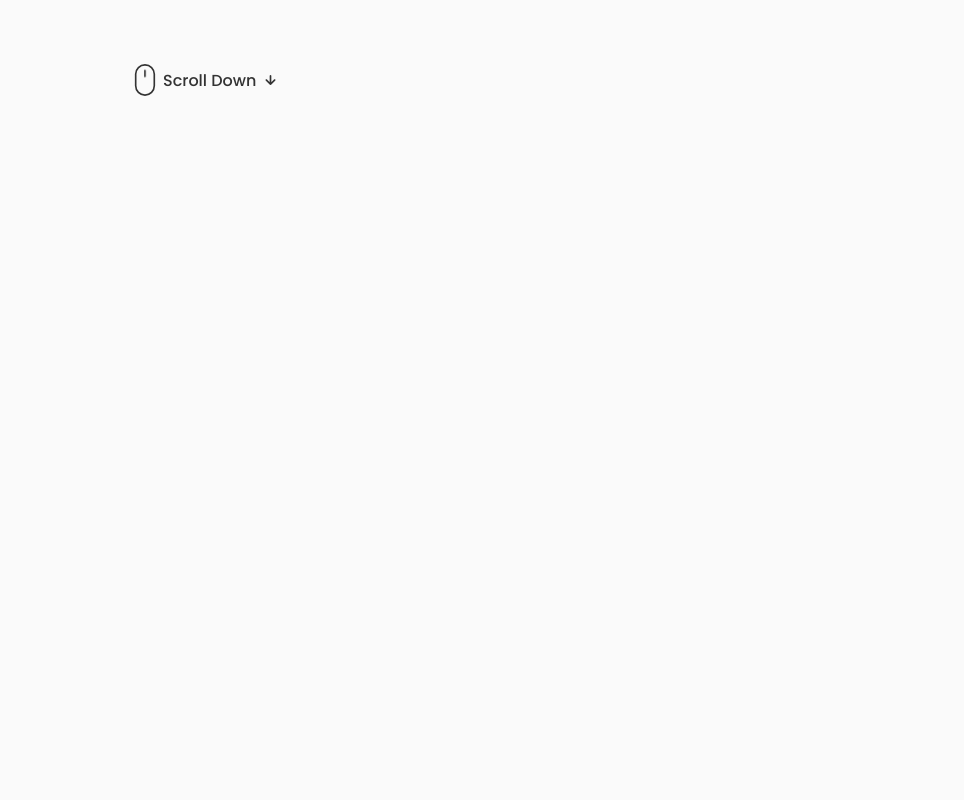
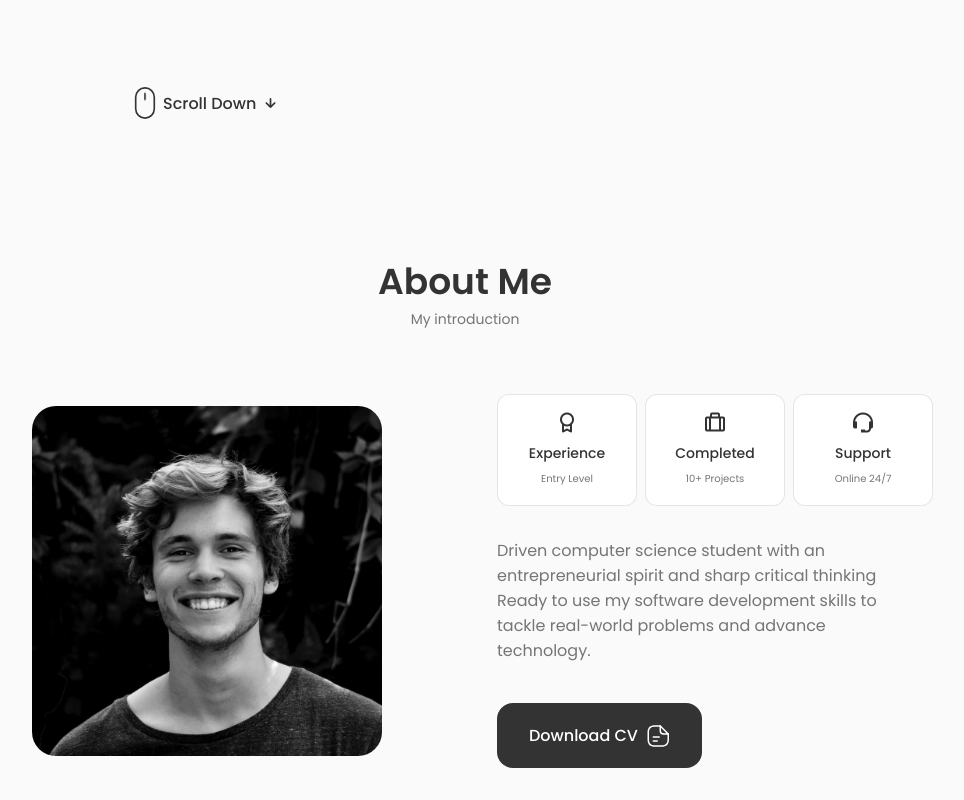
Before and after one commit to jonathan2667/personal-website, a React (Create React App) app: page / in a window 1280 px wide. Shown: the part 532-1332 px from the top of the page, without its empty margins (175-1139 px from the left). Before the commit the page ends 800 px from the top, so only its background shows below. Built offline with nearby package versions, Linux system fonts and the light colour scheme.

Commit message:
finished about component

```diff
--- a/src/App.js
+++ b/src/App.js
@@ -2,6 +2,7 @@
 import "./App.css";
 import Header from "./components/header/Header";
 import Home from "./components/home/Home";
+import About from './components/about/About';
 
 const App = () => {
   return (
@@ -10,6 +11,7 @@
 
       <main className='main' >
         <Home/>
+        <About/>
       </main>
     </>
   );
--- /dev/null
+++ b/src/components/about/About.jsx
@@ -0,0 +1,55 @@
+import React from 'react';
+import "./about.css";
+import AboutImg from "../../assets/about.jpg";
+import CV from "../../assets/John-Cv.pdf";
+import Info from './Info';
+
+const About = () => {
+    return (
+        <section className="about section" id="about">
+            <h2 className="section__title">About Me</h2>
+            <span className="section__subtitle">My introduction</span>
+
+            <div className="about__container container grid">
+                <img src={AboutImg} alt="" className="about__img" />
+
+                <div className="about__data">
+                    <Info/>
+
+                    <p className="about__description">Driven computer science student with an entrepreneurial spirit
+                    and sharp critical thinking <br></br> Ready to use my software development skills to tackle real-world problems and advance technology.</p>
+
+                     <a download="" href={CV} className="button button--flex">Download CV
+                        <svg
+                    class="button__icon"
+                    xmlns="http://www.w3.org/2000/svg"
+                    width="24"
+                    height="24"
+                    viewBox="0 0 24 24"
+                    fill="none"
+                >
+                    <path
+                    d="M15.25 22.7502H9.25C3.82 22.7502 1.5 20.4302 1.5 15.0002V9.00024C1.5 3.57024 3.82 1.25024 9.25 1.25024H14.25C14.66 1.25024 15 1.59024 15 2.00024C15 2.41024 14.66 2.75024 14.25 2.75024H9.25C4.64 2.75024 3 4.39024 3 9.00024V15.0002C3 19.6102 4.64 21.2502 9.25 21.2502H15.25C19.86 21.2502 21.5 19.6102 21.5 15.0002V10.0002C21.5 9.59024 21.84 9.25024 22.25 9.25024C22.66 9.25024 23 9.59024 23 10.0002V15.0002C23 20.4302 20.68 22.7502 15.25 22.7502Z"
+                    fill="var(--container-color)"
+                    ></path>
+                    <path
+                    d="M22.25 10.7502H18.25C14.83 10.7502 13.5 9.42023 13.5 6.00023V2.00023C13.5 1.70023 13.68 1.42023 13.96 1.31023C14.24 1.19023 14.56 1.26023 14.78 1.47023L22.78 9.47023C22.99 9.68023 23.06 10.0102 22.94 10.2902C22.82 10.5702 22.55 10.7502 22.25 10.7502ZM15 3.81023V6.00023C15 8.58023 15.67 9.25023 18.25 9.25023H20.44L15 3.81023Z"
+                    fill="var(--container-color)"
+                    ></path>
+                    <path
+                    d="M13.25 13.7502H7.25C6.84 13.7502 6.5 13.4102 6.5 13.0002C6.5 12.5902 6.84 12.2502 7.25 12.2502H13.25C13.66 12.2502 14 12.5902 14 13.0002C14 13.4102 13.66 13.7502 13.25 13.7502Z"
+                    fill="var(--container-color)"
+                    ></path>
+                    <path
+                    d="M11.25 17.7502H7.25C6.84 17.7502 6.5 17.4102 6.5 17.0002C6.5 16.5902 6.84 16.2502 7.25 16.2502H11.25C11.66 16.2502 12 16.5902 12 17.0002C12 17.4102 11.66 17.7502 11.25 17.7502Z"
+                    fill="var(--container-color)"
+                    ></path>
+                        </svg>
+                     </a>
+                </div>
+            </div>
+        </section>
+    )
+}
+
+export default About;
--- /dev/null
+++ b/src/components/about/Info.jsx
@@ -0,0 +1,27 @@
+import React from "react";
+
+const Info = () => {
+    return (
+        <div className="about__info grid">
+            <div className="about__box">
+            <i class = 'bx bx-award about__icon'></i>
+                <h3 className="about__title">Experience</h3>
+                <span className="about__subtitle">Entry Level</span>
+            </div>
+
+            <div className="about__box">
+            <i class='bx bx-briefcase-alt about__icon'></i>
+                <h3 className="about__title">Completed</h3>
+                <span className="about__subtitle">10+ Projects</span>
+            </div>
+
+            <div className="about__box">
+            <i class='bx bx-support about__icon'></i>
+                <h3 className="about__title">Support</h3>
+                <span className="about__subtitle">Online 24/7</span>
+            </div>
+        </div>
+    )
+}
+
+export default Info;
--- /dev/null
+++ b/src/components/about/about.css
@@ -0,0 +1,94 @@
+.about__container {
+    grid-template-columns: repeat(2, 1fr);
+    align-items: center;
+    column-gap: 4rem;
+}
+
+.about__img{
+    width: 350px;
+    border-radius: 1.5rem;
+    justify-self: center;
+}
+
+.about__info {
+    grid-template-columns: repeat(3, 140px);
+    gap: 0.5rem;
+    margin-bottom: var(--mb-2);
+}
+
+.about__box {
+    background-color: var(--container-color);
+    border: 1px solid rgba(0, 0, 0, 0.1);
+    border-radius: 0.75rem;
+    text-align: center;
+    padding: 1rem 1.25rem
+}
+
+.about__icon {
+    font-size: 1.5rem;
+    color: var(--title-color);
+    margin-bottom: var(--mb-0-5);
+}
+
+.about__title {
+    font-size: var(--small-font-size);
+    font-weight: var(--font-medium);
+}
+
+.about__subtitle {
+    font-size: var(--tiny-font-size);
+}
+
+.about__description {
+    padding: 0 4rem 0 0;
+    margin-bottom: var(--mb-2-5);
+}
+
+
+/*=============== BREAKPOINTS ===============*/
+/* For large devices */
+@media screen and (max-width: 992px) {
+    .about__container {
+        grid-template-columns: 1fr;
+        row-gap: 2.5rem;
+    }
+
+    .about__img {
+        width: 220px;
+    }
+
+    .about__box {
+        padding: 0.75rem 0.5rem;
+    }
+
+    .about__data {
+        text-align: center;
+    }
+
+    .about__info {
+        justify-content: center;
+    }
+
+    .about__description {
+        padding: 0 5rem;
+        margin-bottom: 2rem
+    }
+  }
+
+  /* For medium devices */
+  @media screen and (max-width: 576px) {
+    .about__info {
+        grid-template-columns: repeat(3, 1fr);
+    }
+
+    .about__description {
+        padding: 0;
+    }
+  }
+
+  /* For small devices */
+  @media screen and (max-width: 350px) {
+    .about__info {
+        grid-template-columns: repeat(2, 1fr);
+    }
+  }
--- a/src/components/home/Data.jsx
+++ b/src/components/home/Data.jsx
@@ -56,7 +56,7 @@
                 </svg>
             </h1>
             <h3 className="home__subtitle">Software Developer</h3>
-            <p className="home__description">A passionate computer science student with a strong entrepreneurial mindset.</p>
+            <p className="home__description">I am Jonathan Mogovan, an enthusiastic computer science student distinguished by a robust entrepreneurial perspective.</p>
 
             <a href="#contact" className="button button--flex">
                 Say Hello
```
